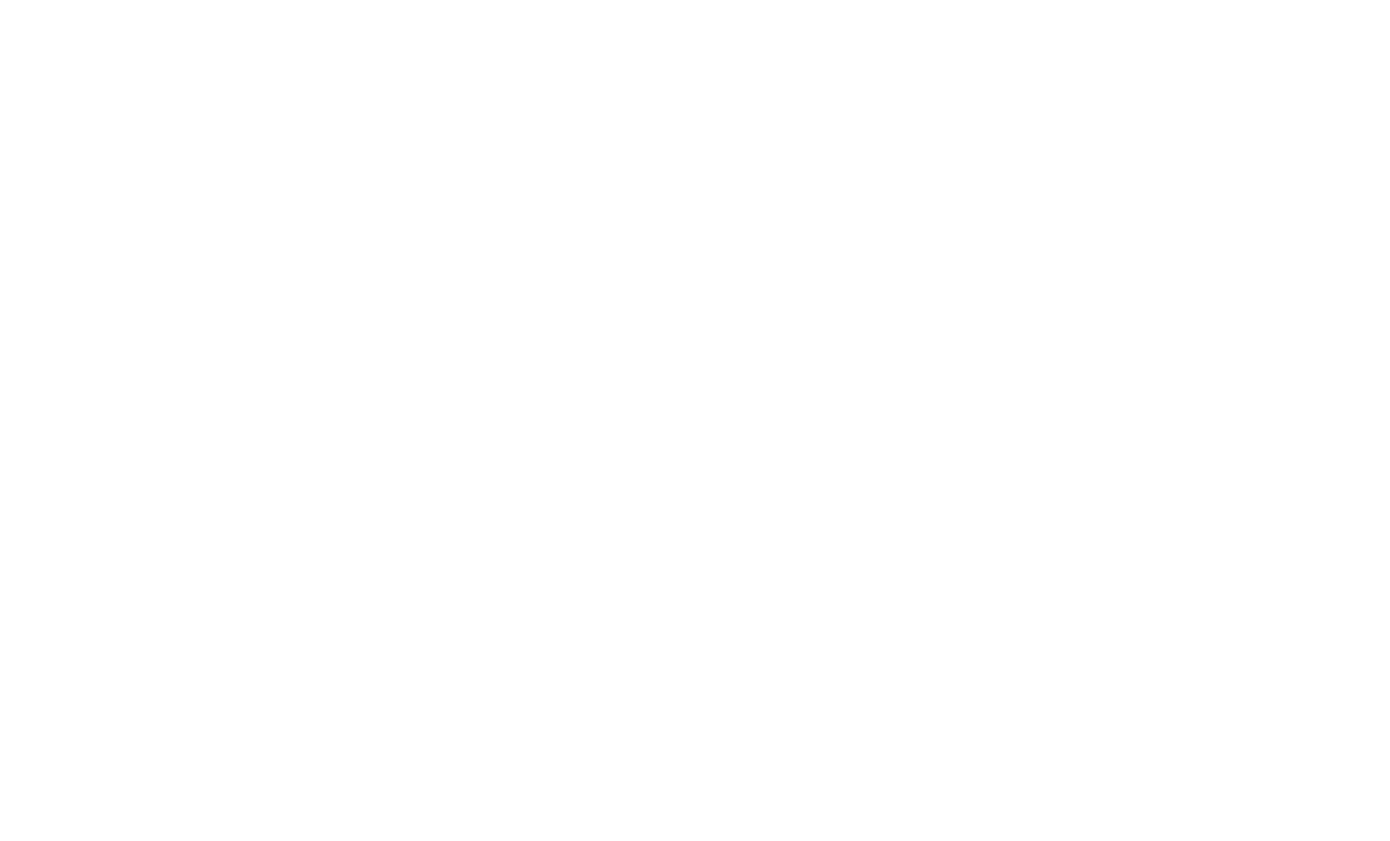
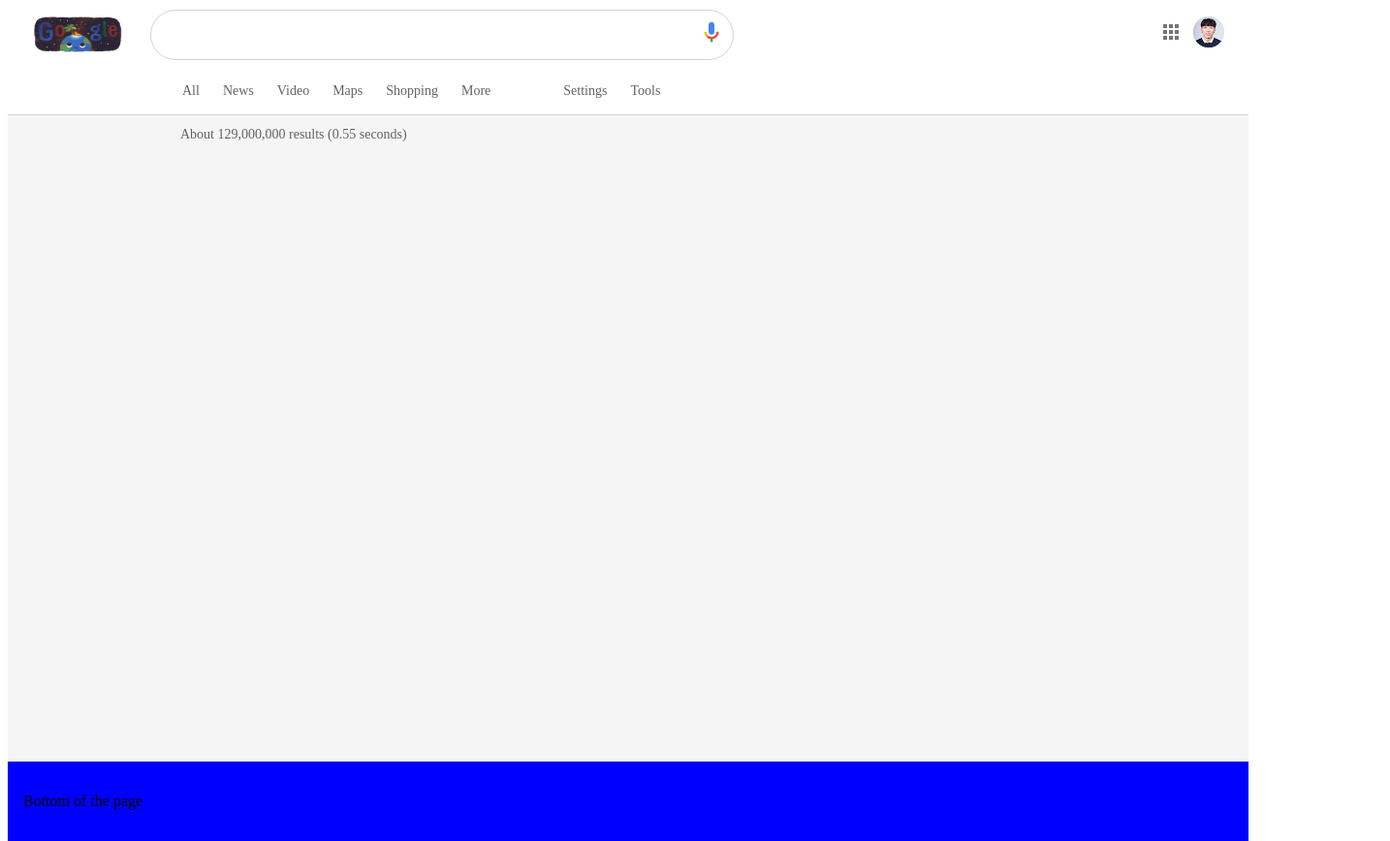
Before and after one commit to shingtzewoo/google-search-results2, a plain HTML site: page index.html in a window 1280 px wide. Shown: the whole page at 97% size, 1434 px wide, since content can reach past the window. Before the commit the page ends 800 px from the top, so only its background shows below. Drawn offline with Linux system fonts and the light colour scheme.

Commit message:
finished header

```diff
--- a/index.html
+++ b/index.html
@@ -1,16 +1,51 @@
 <!DOCTYPE html>
 <html>
     <head>
-
+        <link rel="icon" href="images/google-favicon.png">
+        <title>build this webpage</title>
+        <link rel="stylesheet" type="text/css" href="style.css"/>
     </head>
     <body>
-        <section>
+        <nav class="top">
+            <figure>
+                <img src="images/search-image.png" alt="Google logo">
+            </figure>
+            <section class="search">
+                <input type="text">
+                <img src="images/voice-search.png">
+            </section>
+        </nav>
+        <section class="right">
+            <figure>
+                <img src="images/settings-button.png">
+            </figure>
+            <figure>
+                <img src="images/profile.png">
+            </figure>
+        </section>
+        </nav>
+        <section class="resultspage">
             <header>
-                <nav></nav>
+                <nav class="mainnav">
+                    <ul>
+                        <li>All</li>
+                        <li>News</li>
+                        <li>Video</li>
+                        <li>Maps</li>
+                        <li>Shopping</li>
+                        <li>More</li>
+                    </ul>
+                    <ul>
+                        <li>Settings</li>
+                        <li>Tools</li>
+                    </ul>
+                </nav>
             </header>
             <main>
+                <p>About 129,000,000 results (0.55 seconds)</p>
             </main>
             <footer>
+                <p>Bottom of the page</p>
             </footer>
         </section>
     </body>
--- a/style.css
+++ b/style.css
@@ -1,7 +1,96 @@
+. {
+    box-sizing: border-box;
+}
+
 html, body {
     width: 100%;
     height: 100%;
 }
+
+.top, .right {
+    position: fixed;
+    width: auto;
+    height: auto;
+    display: flex;
+    flex-direction: row;
+    left: 0;
+}
+
+.top {
+    justify-content: flex-start;
+    z-index: 9999;
+    top: 0;
+    right: 0;
+}
+
+.right {
+    justify-content: flex-end;
+    z-index: 9998;
+    align-items: center;
+    top: 15px;
+    right: 10px;
+}
+
+.top > figure {
+    width: auto;
+    height: auto;
+}
+
+.top > figure > img {
+    width: 100px;
+    height: 40px;
+    position: relative;
+    left: -10px;
+    display: inline-block;
+}
+
+.search {
+    position: relative;
+    display: inline-flex;
+    flex-direction: row;
+    justify-content: flex-start;
+    width: auto;
+    height: auto;
+    right: 25px;
+    top: 10px;
+}
+
+.search > img {
+    position: relative;
+    width: 24px;
+    height: 24px;
+    z-index: 2;
+    top: 11px;
+    right: 35px;
+}
+
+.search > input[type=text] {
+    position: relative;
+    width: 600px;
+    height: 50px;
+    border-radius: 50px;
+    border: 1px lightgrey solid;
+    margin: 0;
+    padding: 0;
+    font-size: 16px;
+    color: black;
+    line-height: 34px;
+    text-indent: 20px;
+}
+
+.search input[type=text]:hover {
+    box-shadow: grey 2px 2px 5px 2px;
+}
+
+.search input[type=text]:focus {
+    box-shadow: grey 2px 2px 5px 2px;
+    outline: none;
+}
+
+.right > figure {
+    margin: 0 5px;
+}
+
 
 .resultspage {
     min-height: 100%;
@@ -11,4 +100,53 @@ html, body {
     grid-template-areas: "header"
                          "main"
                          "footer";
+    position: relative;
+    top: 60px;
 }
+
+header {
+    width: auto;
+    height: auto;
+    position: relative;
+    border-bottom: lightgrey solid 1px;
+}
+
+.mainnav {
+    display: inline-flex;
+    position: relative;
+    align-items: center;
+    left: 140px;
+}
+
+ul {
+    list-style-type: none;
+    margin-right: 15px;
+}
+
+li {
+     display: inline-block;
+     margin-right: 20px;
+     font-size: 14px;
+     color: #5F6368;
+}
+
+main {
+    position: relative;
+    background: whitesmoke;
+    color: #444;
+    padding: 1rem;
+}
+
+main > p {
+   position: relative;
+   color: #5F6368;
+   font-size: 14px;
+   left: 162px;
+   bottom: 18px;
+}
+
+footer {
+    position: relative;
+    background-color: blue;
+    padding: 1rem;
+}
```
Also changed, not shown: images/Google.htm (added, +41 -0 lines), images/google-favicon.png (added), images/profile.png (added), images/search-image.png (added), images/settings-button.png (added), images/voice-search.png (added).
